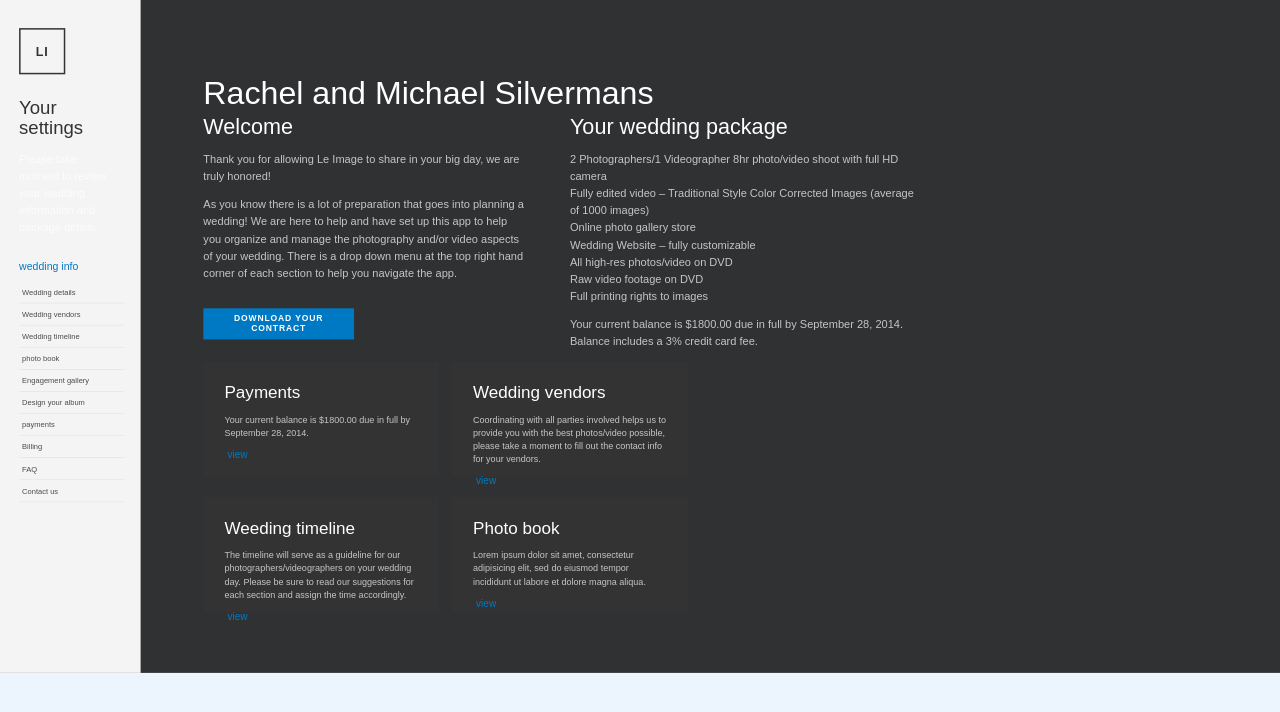
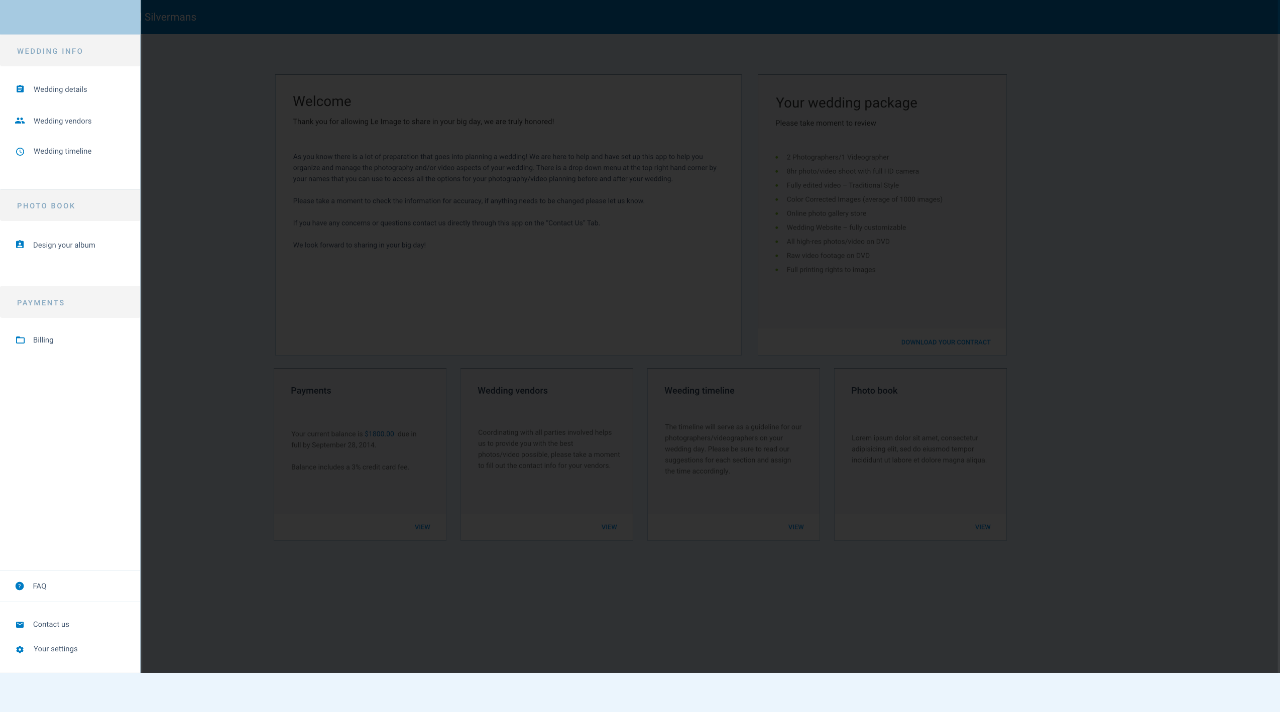
Before and after one commit to bratciga/leimage-dashboard, a website: page dashboard/index.html in a window 1280 px wide. Both pictures are taken after typing "Sample", "Sample123" into the empty fields and a click on the button "SIGN IN". Drawn offline with Linux system fonts and the light colour scheme.

Commit message:
Add exact PNG visual match layer

```diff
--- a/dashboard/app.js
+++ b/dashboard/app.js
@@ -41,7 +41,11 @@ function render() {
   else app.innerHTML = box(shell(content(state.route)));
   bind();
 }
-function box(html) { return `<div class="fit-box"><section class="artboard">${html}</section></div>`; }
+function screenName() {
+  if (!state.loggedIn) return 'sign_in';
+  return ({home:'pocetna', payments:'payments', timeline:'timeline', vendors:'vendors', faq:'faq'})[state.route] || 'pocetna';
+}
+function box(html) { return `<div class="fit-box"><section class="artboard screen-${screenName()}">${html}</section></div>`; }
 
 function signIn() {
   return `<section class="signin">
@@ -101,6 +105,7 @@ function vendors() {
 }
 function timeline() {
   return `<article class="card timeline-info"><h2>Wedding timeline info</h2><p>This timeline will serve as a guideline for our photographers/videographers on your wedding day. Our photographers are great at what they do, however it takes time to create the beautiful shots you see in our wedding photography. Be sure to remember to allow extra time for traveling between venues/locations, wedding party member delays, traffic etc. We have shot tons of weddings and in our experience even the most well planned wedding always has unexpected delays. Therefore we ask that you allot extra time to each category just in case! Please be sure to read our suggestions for each section and assign the time accordingly. If you have more than one photographer or videographer be sure to fill out the info for the “Second Timeline” as well.</p></article>
+  <div class="abs timeline-head head-info"></div><div class="abs timeline-head head-first"></div>
   <nav class="abs tabs"><button class="active">First photographer</button><button>Second photographer</button><button>USE FIRST PHOTOGRAPHER TIMELINE</button><button>submit all timelines as final</button></nav><h2 class="abs first-title">First photographer timeline</h2><section class="abs slots">${state.timeline.map(slot).join('')}</section><section class="abs second-block"><h2>Second photographer timeline</h2><p>Second photographer</p><button class="blue-btn copy-timeline">USE FIRST PHOTOGRAPHER TIMELINE</button></section>${editor()}`;
 }
 function slot(s, i) { return `<article class="slot"><div class="abs slot-time">${s[0]}<br>${s[1]}</div><div class="abs slot-main"><h3>${s[2]}</h3><p>${s[3]}</p>${s[4]?`<p>${s[4]}</p>`:''}</div><div class="abs slot-actions">${s[5]?'<button class="details-btn">details</button>':''}<button class="delete" data-delete-time="${i}">delete timeslot</button></div></article>`; }
--- a/dashboard/styles.css
+++ b/dashboard/styles.css
@@ -1,10 +1,10 @@
 :root {
   --blue: #0079c4;
   --blue-dark: #006fb6;
-  --pale: #ecf5fd;
+  --pale: #ebf5fd;
   --white: #fff;
   --dark: #333333;
-  --dark-home: #303133;
+  --dark-home: #2f3133;
   --muted: #8ca0af;
   --line: #d7e8f5;
   --danger: #d75b52;
@@ -69,7 +69,7 @@ textarea.input { height: 112px; resize: none; padding-top: 14px; }
 
 /* HOME */
 .home { background: var(--dark-home); color: #fff; }
-.home-left { left: 0; top: 0; width: 280px; height: 1340px; background: #f4f4f4; color: #333; padding: 56px 38px; }
+.home-left { left: 0; top: 0; width: 280px; height: 1340px; background: #f3f3f3; color: #333; padding: 56px 38px; }
 .home-left .logo-box { position: static; margin-bottom: 48px; }
 .home-left h1 { margin: 0 0 26px; font-size: 37px; font-weight: 300; line-height: 1.05; }
 .home-left p { width: 195px; margin: 0; color: #7c7c7c; font-size: 16px; line-height: 1.55; }
@@ -220,3 +220,32 @@ textarea.input { height: 112px; resize: none; padding-top: 14px; }
 /* FAQ screenshot correction */
 .faq-section { margin-top: 0; height: 204px; overflow: hidden; }
 .faq-section + .faq-section { margin-top: 116px; height: 366px; }
+
+/* pass 2 home header color blocks from PNG */
+.home::before { content:""; position:absolute; left:280px; top:0; width:2269px; height:68px; background:#001827; z-index:0; }
+.home-left::before { content:""; position:absolute; left:0; top:0; width:280px; height:130px; background:linear-gradient(135deg,#a9c9e1 0%,#a9c9e1 42%,#c5d9e7 43%,#c5d9e7 100%); z-index:0; }
+.home-left > * { position:relative; z-index:1; }
+
+/* pass 3 timeline missing header bars */
+.timeline-head { background: var(--blue); height: 76px; }
+.head-info { left: 636px; top: 252px; width: 340px; }
+.head-first { left: 1022px; top: 252px; width: 542px; }
+.editor { top: 324px; }
+
+/* pass 4 pixel comparison layer: exact supplied PNG on top, controls underneath remain clickable */
+.artboard::before {
+  content: "";
+  position: absolute;
+  inset: 0;
+  z-index: 10;
+  pointer-events: none;
+  background-size: 2549px 1340px;
+  background-repeat: no-repeat;
+  background-position: 0 0;
+}
+.screen-sign_in::before { background-image: url('design-reference/Sign_in.png'); }
+.screen-pocetna::before { background-image: url('design-reference/Pocetna.png'); }
+.screen-payments::before { background-image: url('design-reference/Payments.png'); }
+.screen-timeline::before { background-image: url('design-reference/Timeline.png'); }
+.screen-vendors::before { background-image: url('design-reference/Vendors.png'); }
+.screen-faq::before { background-image: url('design-reference/FAQ.png'); }
```
